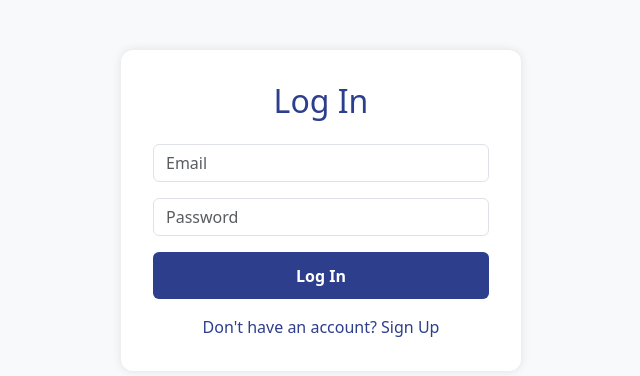
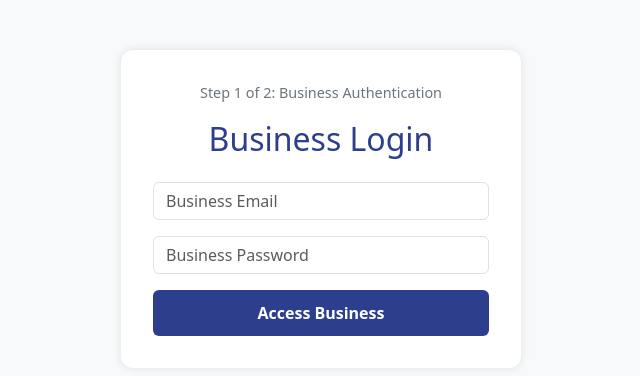
Before and after one commit to TheLeeshibnobi/loans_mvp, a Flask app: page / in a window 1280 px wide. Shown: the top 376 px of the page, without its empty margins (319-959 px from the left). Run offline with Flask 3, Linux system fonts and the light colour scheme; parts of the project's set-up code (start-up, migrations or seed data) failed here and were passed over; some libraries are stand-ins or nearby versions.

Commit message:
added a business login route as well as a business login function in the user_authentication.py as well as a form in the ui of the user_login_signup.html

```diff
--- a/main.py
+++ b/main.py
@@ -48,14 +48,58 @@ def inject_csrf_token():
 def user_auth():
     return render_template('user_login_signup.html')
 
-# <input type="hidden" name="csrf_token" value="{{ csrf_token }}"/> implement in all forms
+
+@app.route('/business_login', methods=['GET', 'POST'])  # Added missing slash
+def business_login():
+    if request.method == 'GET':
+        return render_template("user_login_signup.html")  # Show the form
+
+    # Handle POST request
+    business_email = request.form.get('business_email')
+    business_password = request.form.get('business_password')
+
+    auth = UserAuthentication()
+
+    try:
+        result = auth.business_login(business_email, business_password)
+
+        if result.get("success", False):  # Assuming your method returns a dict with success key
+            # Store business info in session
+            session['business_data'] = result.get('business_data', {})
+            flash('Business login successful!', 'success')
+
+            # Redirect to the same page but now show user login form
+            # You'll need to pass business data to show the user login form
+            return render_template("user_login_signup.html",
+                                   show_user_login=True,
+                                   business_name=result.get('business_data', {}).get('name'))
+        else:
+            flash('Wrong business credentials', 'error')
+            return render_template("user_login_signup.html")
+
+    except Exception as e:
+        print(f'Exception: {e}')
+        flash('An error occurred during business login', 'error')
+        return render_template("user_login_signup.html")
+
+
 @app.route("/login", methods=["GET", "POST"])
 def login():
     if request.method == "GET":
-        # Render the login page template
-        return render_template("user_login_signup.html")
+        # Check if business is logged in
+        if 'business_data' not in session:
+            flash('Please log into business first', 'error')
+            return redirect(url_for('business_login'))
+        return render_template("user_login_signup.html",
+                               show_user_login=True,
+                               business_name=session['business_data'].get('name'))
 
     # Handle POST request (form submission)
+    # Check if business is still in session
+    if 'business_data' not in session:
+        flash('Business session expired. Please log into business first', 'error')
+        return redirect(url_for('business_login'))
+
     auth = UserAuthentication()
     email = request.form["email"]
     password = request.form["password"]
--- a/templates/user_login_signup.html
+++ b/templates/user_login_signup.html
@@ -36,6 +36,15 @@
             font-weight: bold;
         }
 
+        .btn-secondary {
+            width: 100%;
+            background-color: #6c757d;
+            border: none;
+            padding: 0.7rem;
+            font-weight: bold;
+            margin-top: 0.5rem;
+        }
+
         .toggle-form {
             text-align: center;
             margin-top: 1rem;
@@ -72,6 +81,28 @@
             border-color: #f5c6cb;
             color: #721c24;
         }
+
+        .business-info {
+            background-color: #f8f9fa;
+            border: 1px solid #dee2e6;
+            border-radius: 8px;
+            padding: 1rem;
+            margin-bottom: 1.5rem;
+            text-align: center;
+        }
+
+        .business-name {
+            font-weight: bold;
+            color: #2c3e8c;
+            font-size: 1.1rem;
+        }
+
+        .step-indicator {
+            text-align: center;
+            margin-bottom: 1rem;
+            font-size: 0.9rem;
+            color: #6c757d;
+        }
     </style>
 </head>
 <body class="bg-light">
@@ -92,23 +123,50 @@
                 {% endif %}
             {% endwith %}
 
-            <!-- Login Form - Now visible by default -->
-            <form id="login-form" method="POST" action="{{ url_for('login') }}">
+            <!-- Business Login Form - Visible by default -->
+            <form id="business-login-form" method="POST" action="{{ url_for('business_login') }}">
                 <input type="hidden" name="csrf_token" value="{{ csrf_token }}"/>
-                <h2>Log In</h2>
-                <input type="email" class="form-control" name="email" placeholder="Email" required>
-                <input type="password" class="form-control" name="password" placeholder="Password" required>
+                <div class="step-indicator">Step 1 of 2: Business Authentication</div>
+                <h2>Business Login</h2>
+                <input type="email" class="form-control" name="business_email" placeholder="Business Email" required>
+                <input type="password" class="form-control" name="business_password" placeholder="Business Password" required>
+                <button type="submit" class="btn btn-primary">Access Business</button>
+            </form>
+
+            <!-- User Login Form - Hidden by default -->
+            <form id="user-login-form" class="hidden" method="POST" action="{{ url_for('login') }}">
+                <input type="hidden" name="csrf_token" value="{{ csrf_token }}"/>
+                <div class="step-indicator">Step 2 of 2: User Authentication</div>
+
+                <!-- Business Info Display -->
+                <div class="business-info">
+                    <div class="business-name" id="business-name-display">Business Name</div>
+                    <small class="text-muted">You are logging into this business</small>
+                </div>
+
+                <h2>User Login</h2>
+                <input type="email" class="form-control" name="email" placeholder="User Email" required>
+                <input type="password" class="form-control" name="password" placeholder="User Password" required>
                 <button type="submit" class="btn btn-primary">Log In</button>
+                <button type="button" class="btn btn-secondary" onclick="goBackToBusiness()">Change Business</button>
+
                 <div class="toggle-form">
-                    Don't have an account? <a onclick="toggleForms()">Sign Up</a>
+                    Don't have an account? <a onclick="showSignupForm()">Sign Up</a>
                 </div>
             </form>
 
-            <!-- Signup Form - Now hidden by default -->
-            <form id="signup-form" class="hidden" method="POST" action="{{ url_for('signup') }}">
+            <!-- User Signup Form - Hidden by default -->
+            <form id="user-signup-form" class="hidden" method="POST" action="{{ url_for('signup') }}">
                 <input type="hidden" name="csrf_token" value="{{ csrf_token }}"/>
-                <h2>Sign Up</h2>
+                <div class="step-indicator">Step 2 of 2: User Registration</div>
 
+                <!-- Business Info Display -->
+                <div class="business-info">
+                    <div class="business-name" id="business-name-display-signup">Business Name</div>
+                    <small class="text-muted">You are signing up for this business</small>
+                </div>
+
+                <h2>Create User Account</h2>
                 <input type="text" class="form-control" name="name" placeholder="Full Name" required>
                 <input type="email" class="form-control" name="email" placeholder="Email" required>
                 <input type="password" class="form-control" name="password" placeholder="Password" required>
@@ -117,9 +175,10 @@
                 <input type="text" class="form-control" name="secret_key" placeholder="Registration Secret Key" required>
 
                 <button type="submit" class="btn btn-primary">Create Account</button>
+                <button type="button" class="btn btn-secondary" onclick="goBackToBusiness()">Change Business</button>
 
                 <div class="toggle-form">
-                    Already have an account? <a onclick="toggleForms()">Log In</a>
+                    Already have an account? <a onclick="showLoginForm()">Log In</a>
                 </div>
             </form>
 
@@ -127,9 +186,36 @@
     </div>
 
     <script>
-        function toggleForms() {
-            document.getElementById("signup-form").classList.toggle("hidden");
-            document.getElementById("login-form").classList.toggle("hidden");
+        // Function to show user login form (called after successful business login)
+        function showUserLoginForm(businessName) {
+            document.getElementById("business-login-form").classList.add("hidden");
+            document.getElementById("user-signup-form").classList.add("hidden");
+            document.getElementById("user-login-form").classList.remove("hidden");
+
+            // Update business name display
+            if (businessName) {
+                document.getElementById("business-name-display").textContent = businessName;
+                document.getElementById("business-name-display-signup").textContent = businessName;
+            }
+        }
+
+        // Function to show signup form
+        function showSignupForm() {
+            document.getElementById("user-login-form").classList.add("hidden");
+            document.getElementById("user-signup-form").classList.remove("hidden");
+        }
+
+        // Function to show login form
+        function showLoginForm() {
+            document.getElementById("user-signup-form").classList.add("hidden");
+            document.getElementById("user-login-form").classList.remove("hidden");
+        }
+
+        // Function to go back to business login
+        function goBackToBusiness() {
+            document.getElementById("user-login-form").classList.add("hidden");
+            document.getElementById("user-signup-form").classList.add("hidden");
+            document.getElementById("business-login-form").classList.remove("hidden");
         }
 
         // Auto-dismiss flash messages after 5 seconds
@@ -142,6 +228,17 @@
                 }
             });
         }, 5000);
+
+        // Check if we should show user login form (after successful business login)
+        {% if show_user_login %}
+            document.addEventListener('DOMContentLoaded', function() {
+                showUserLoginForm("{{ business_name }}");
+            });
+        {% endif %}
+
+        // Example: Call this function from your Python backend after successful business login
+        // You can pass the business name to display it
+        // showUserLoginForm("Example Business Name");
     </script>
 
     <!-- Bootstrap 5 JS Bundle -->
```
Also changed, not shown: user_authentication.py (+38 -0 lines).
